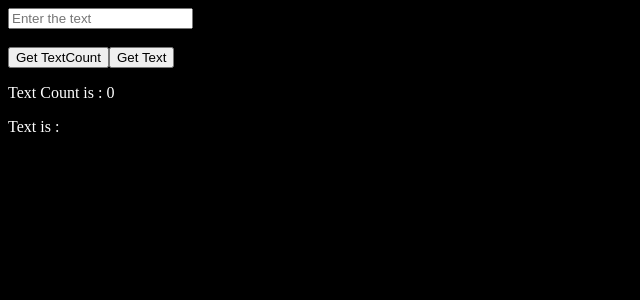
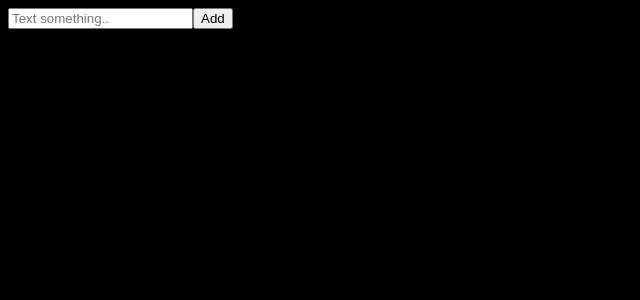
Before and after one commit to Viswajith2003/React-workout, a React (Vite) app: page / in a window 1280 px wide. Shown: the top 300 px of the page, without its empty margins (0-640 px from the left). Built offline with nearby package versions, Linux system fonts and the light colour scheme.

Commit message:
successfully add item

```diff
--- a/src/App.jsx
+++ b/src/App.jsx
@@ -7,6 +7,7 @@ import UpperLowerToggle from "./useStateWorkout/upperLowerToggle";
 import ChangeBgColor from "./useStateWorkout/changeBgColor";
 import RevText from "./useStateWorkout/revText";
 import TextCount from "./useStateWorkout/textCount";
+import AddRemoveItem from "./useStateWorkout/addRemoveItem";
 
 export default function App() {
 
@@ -19,7 +20,8 @@ export default function App() {
       {/* <UpperLowerToggle/> */}
       {/* <ChangeBgColor/> */}
       {/* <RevText/> */}
-      <TextCount/>
+      {/* <TextCount/> */}
+      <AddRemoveItem/>
     </div>
   );
 }
--- /dev/null
+++ b/src/useStateWorkout/addRemoveItem.jsx
@@ -0,0 +1,39 @@
+import React, { useState } from "react";
+
+export default function AddRemoveItem() {
+  const [text, setText] = useState("");
+  const [items, setItems] = useState([]);
+
+  const handleChange = (e) => {
+    setText(e.target.value);
+  };
+
+  const addItem = () => {
+    setItems([...items, text]);
+    setText("");
+  };
+
+  const deleteItem=()=>{
+
+  }
+
+  return (
+    <div>
+      <input
+        type="text"
+        placeholder="Text something.."
+        onChange={handleChange}
+        value={text}
+      />
+      <button onClick={addItem}>Add</button>
+      <ul>
+        {items.map((item) => (
+          <li>
+            {item} {" "}
+            <button onClick={deleteItem}>delete</button>
+          </li>
+        ))}
+      </ul>
+    </div>
+  );
+}
```
